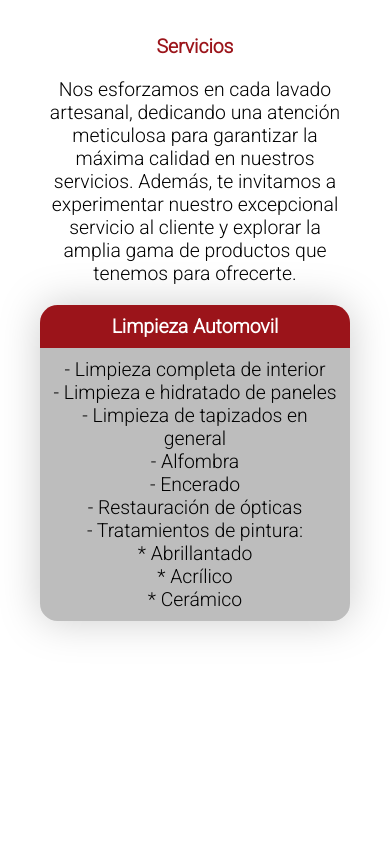
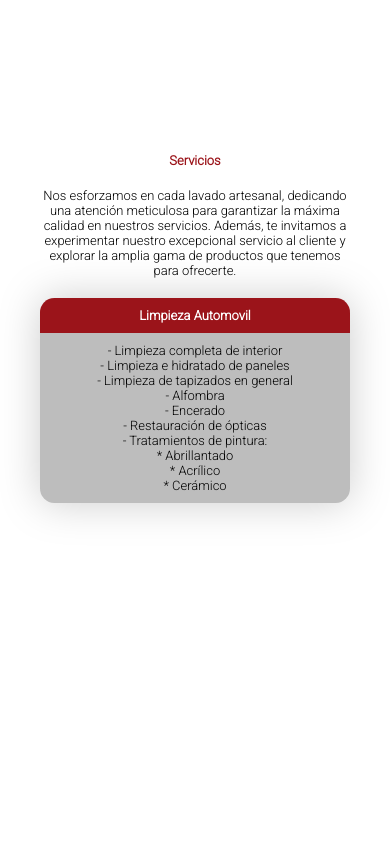
Before and after one commit to RodrigoSante/EpicAutoSpa, a React (Create React App) app: page / in a window 390 px wide. Shown: the part 968-1810 px from the top of the page. Built offline with nearby package versions, Linux system fonts and the light colour scheme; a web font is replaced by a local one.

Commit message:
Fixed font-size on mobile screen at 0.9rem

```diff
--- a/src/App.css
+++ b/src/App.css
@@ -4,7 +4,7 @@
     font-family: 'Roboto', sans-serif;
     text-decoration: none;
     list-style: none;
-    font-size: 1.1rem;
+    font-size: 0.9rem;
     scroll-behavior: smooth;
     color: white;
 }
```
